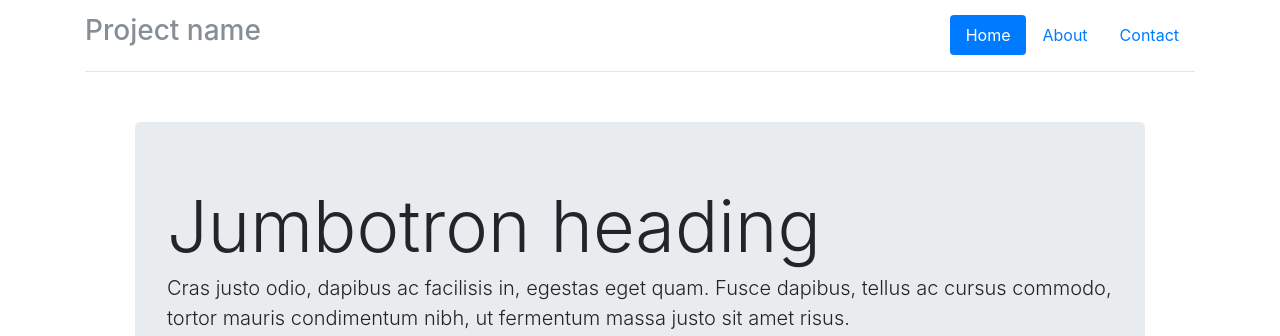
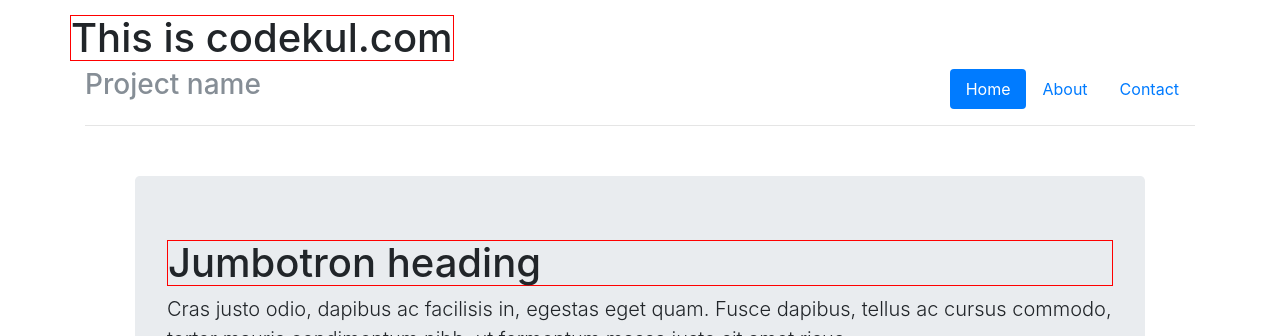
Before and after one commit to CodeKul/Angular-6-8-evening-daily-ns-17-aug-17, an Angular app: page / in a window 1280 px wide. Shown: the top 336 px of the page. Built offline with nearby package versions, Linux system fonts and the light colour scheme.

Commit message:
view encapsulation: none, emulated and native

```diff
--- a/src/app/app.component.css
+++ b/src/app/app.component.css
@@ -0,0 +1,3 @@
+h1 {
+    border: 1px solid red;
+}
--- a/src/app/app.component.html
+++ b/src/app/app.component.html
@@ -1,3 +1,6 @@
 <div class="container">
+    <div class="row">
+        <h1>This is codekul.com</h1>
+    </div>
     <app-banner></app-banner>
 </div>
--- a/src/app/app.component.ts
+++ b/src/app/app.component.ts
@@ -1,9 +1,10 @@
-import { Component } from '@angular/core';
+import { Component, ViewEncapsulation } from '@angular/core';
 
 @Component({
   selector: 'app-root',
   templateUrl: './app.component.html',
-  styleUrls: ['./app.component.css']
+  styleUrls: ['./app.component.css'],
+  encapsulation : ViewEncapsulation.None
 })
 export class AppComponent {
   title = 'app';
--- a/src/app/banner/banner.component.ts
+++ b/src/app/banner/banner.component.ts
@@ -1,9 +1,10 @@
-import { Component, OnInit } from '@angular/core';
+import { Component, OnInit, ViewEncapsulation } from '@angular/core';
 
 @Component({
   selector: 'app-banner',
   templateUrl: './banner.component.html',
-  styleUrls: ['./banner.component.css']
+  styleUrls: ['./banner.component.css'],
+  encapsulation : ViewEncapsulation.None
 })
 export class BannerComponent implements OnInit {
 
--- a/src/app/banner/jumbo.component.html
+++ b/src/app/banner/jumbo.component.html
@@ -1,5 +1,5 @@
 <div class="jumbotron">
-  <h1 class="display-3">Jumbotron heading</h1>
+  <h1 >Jumbotron heading</h1>
   <p class="lead">Cras justo odio, dapibus ac facilisis in, egestas eget quam. Fusce dapibus, tellus ac cursus commodo, tortor mauris condimentum
     nibh, ut fermentum massa justo sit amet risus.</p>
   <p ><img class="pull-right" src="https://www.facebook.com/rsrc.php/v3/yc/r/GwFs3_KxNjS.png" alt="codekul.com"></p>
--- a/src/app/banner/jumbo.component.ts
+++ b/src/app/banner/jumbo.component.ts
@@ -1,9 +1,10 @@
-import { Component, OnInit } from '@angular/core';
+import { Component, OnInit, ViewEncapsulation } from '@angular/core';
 
 @Component({
   selector: 'app-jumbo',
   templateUrl: './jumbo.component.html',
-  styleUrls: ['./jumbo.component.css']
+  styleUrls: ['./jumbo.component.css'],
+  encapsulation : ViewEncapsulation.Native
 })
 export class JumboComponent implements OnInit {
 
```
